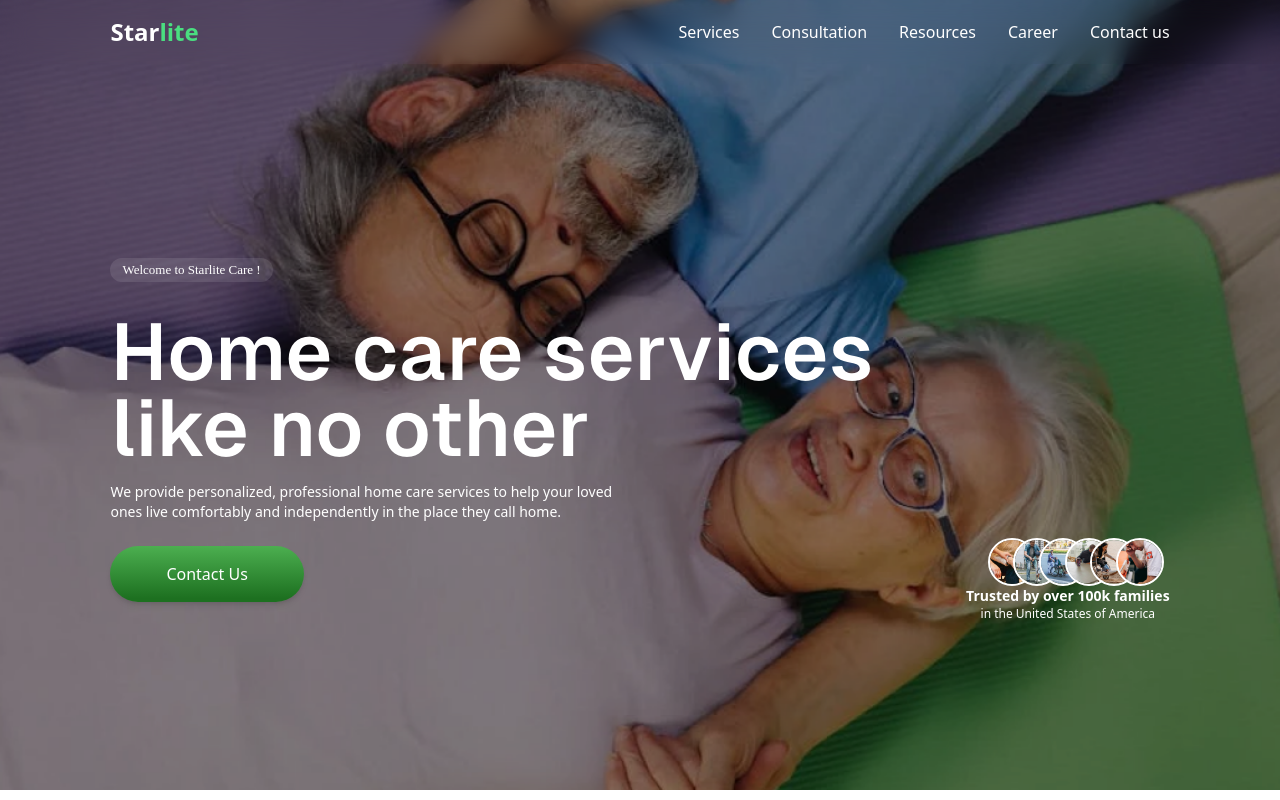
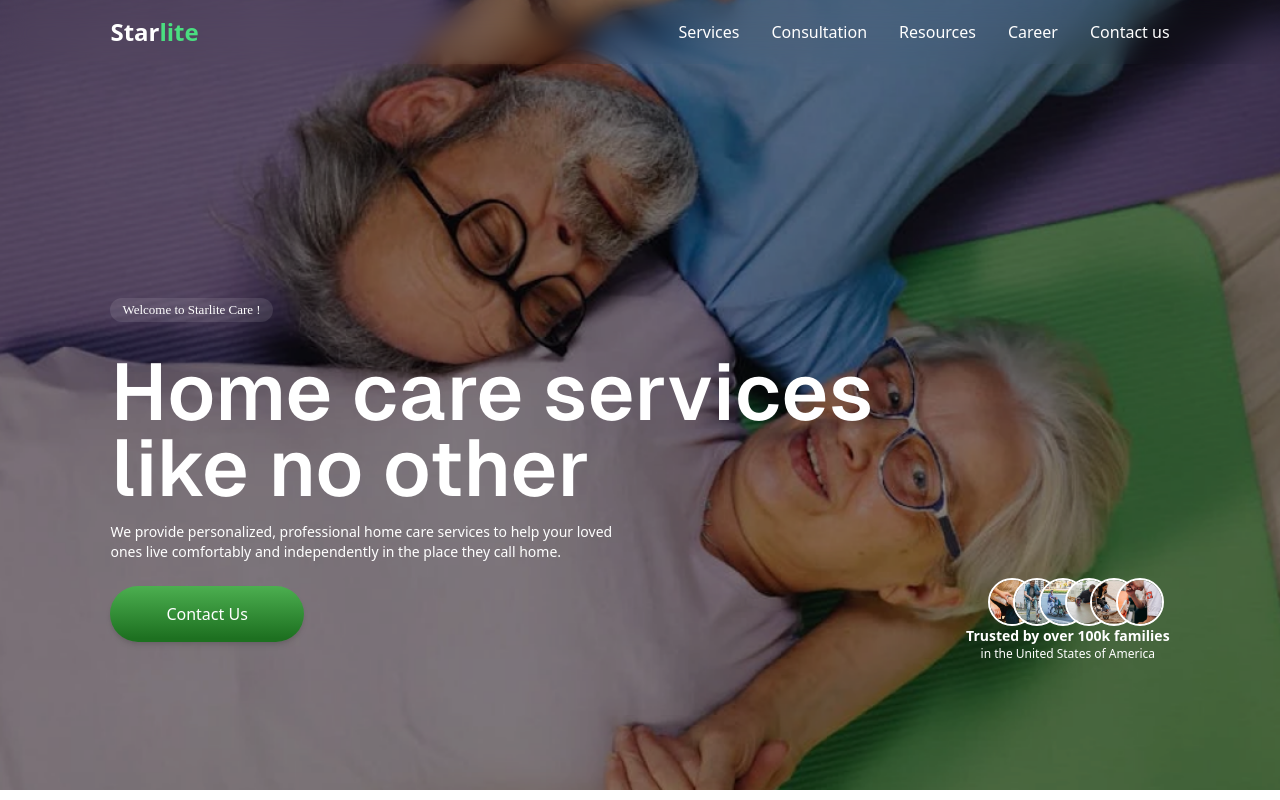
Before and after one commit to Starlite-Care/starlite-website, a Next.js app: page / in a window 1280 px wide. Shown: the top 800 px of the page. Built offline with nearby package versions, Linux system fonts and the light colour scheme.

Commit message:
made changes to the hero section

```diff
--- a/src/components/HeroSection.jsx
+++ b/src/components/HeroSection.jsx
@@ -57,7 +57,7 @@ const HeroSection = () => {
       }}
     >
       <div className="min-h-screen max-w-7xl  w-[89%] px-4 md:px-10 md:h-[80vh] lg:h-[70vh] flex items-center mx-auto mt-10">
-        <div className="w-full py-12 sm:py-16">
+        <div className="w-full py-12 sm:py-16 mt-0 md:mt-20 ">
           <div className="bg-[#FFFFFF1A] rounded-full w-fit px-3 py-1 mb-8 md:mx-0">
             <p className="text-white libre-baskerville-regular text-xs sm:text-[13px]">
               Welcome to Starlite Care !
```
